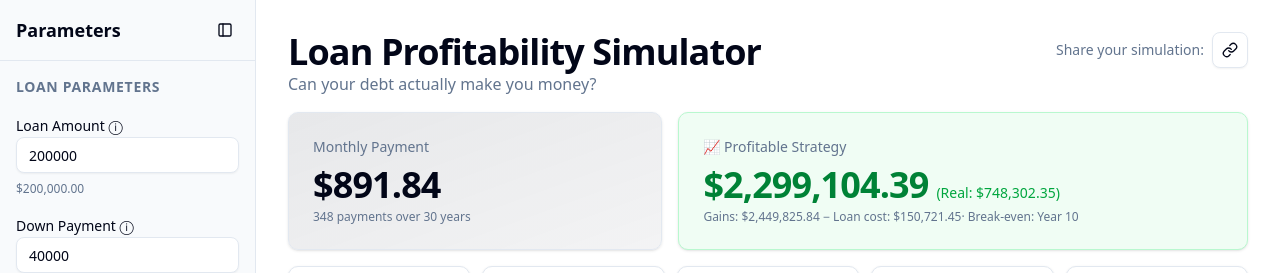
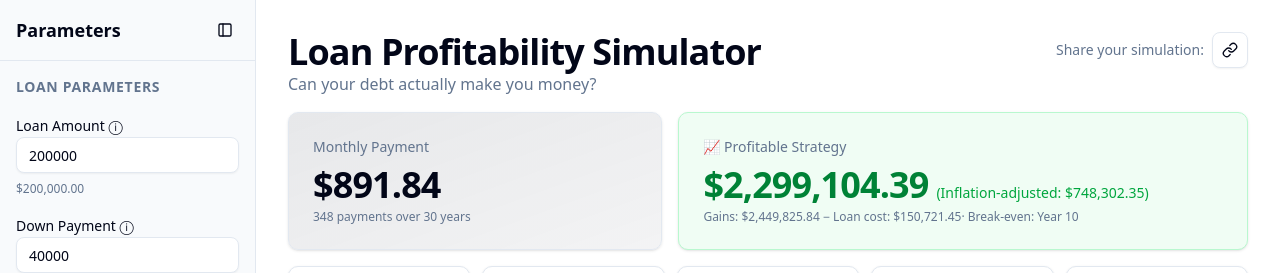
Before and after one commit to MorganKryze/loan-profitability-simulator, a SvelteKit app in the folder simulator/: page / in a window 1280 px wide. Shown: the top 273 px of the page. Built offline with nearby package versions, Linux system fonts and the light colour scheme.

Commit message:
🚑 fix: update label for inflation-adjusted ROI calculation for clarity

```diff
--- a/simulator/src/routes/+page.svelte
+++ b/simulator/src/routes/+page.svelte
@@ -902,7 +902,7 @@
 							{formatCurrency(finalInterestEarned - totalLoanBorrowingCost)}
 						</span>
 						<span class="text-sm {isPositiveROIReal ? 'text-green-600 dark:text-green-400' : 'text-red-600 dark:text-red-400'}">
-							(Real: {formatCurrency(finalInterestEarnedReal - totalLoanBorrowingCostReal)})
+							(Inflation-adjusted: {formatCurrency(finalInterestEarnedReal - totalLoanBorrowingCostReal)})
 						</span>
 					</p>
 					<p class="text-xs text-muted-foreground mt-1">
```
